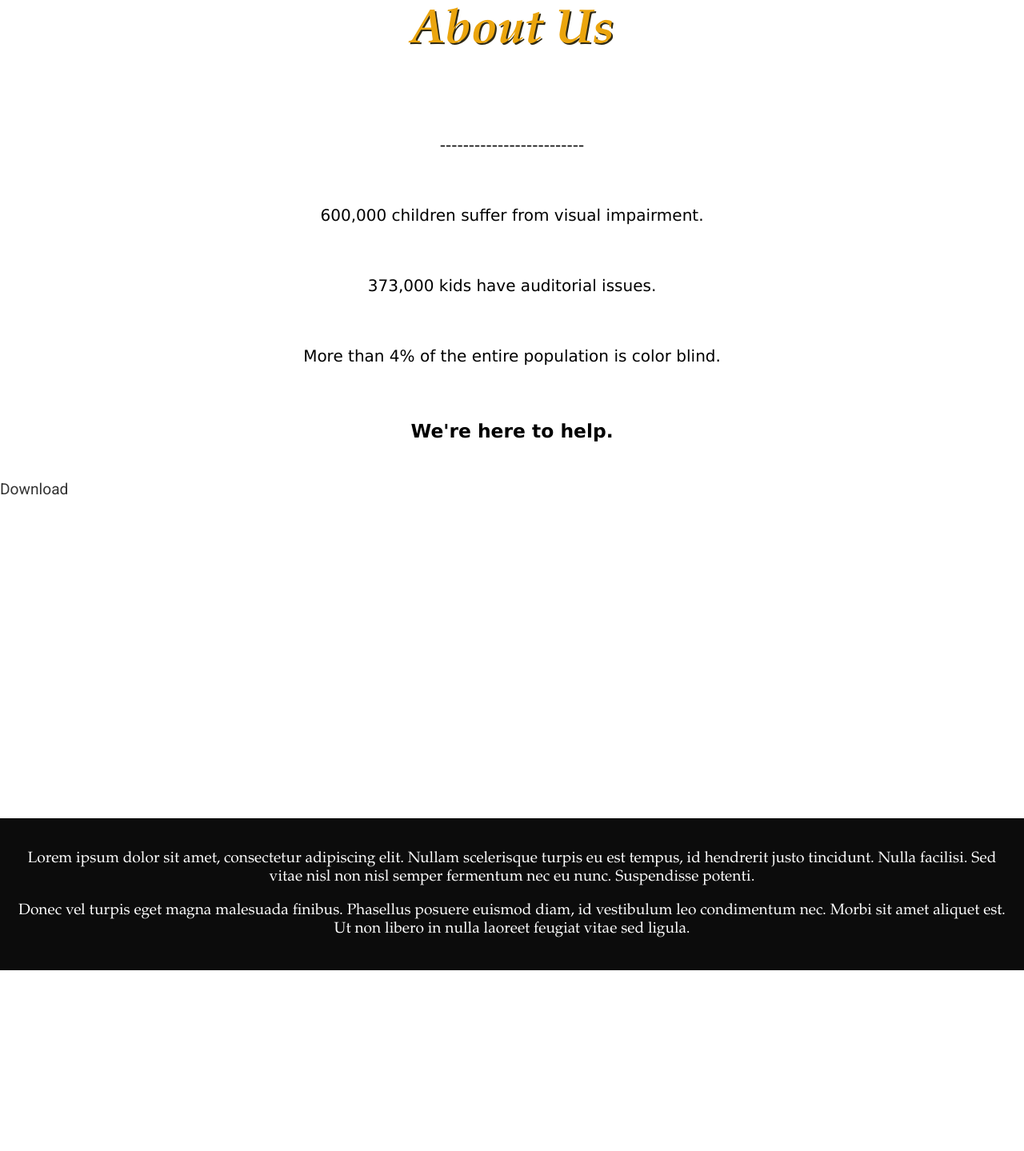
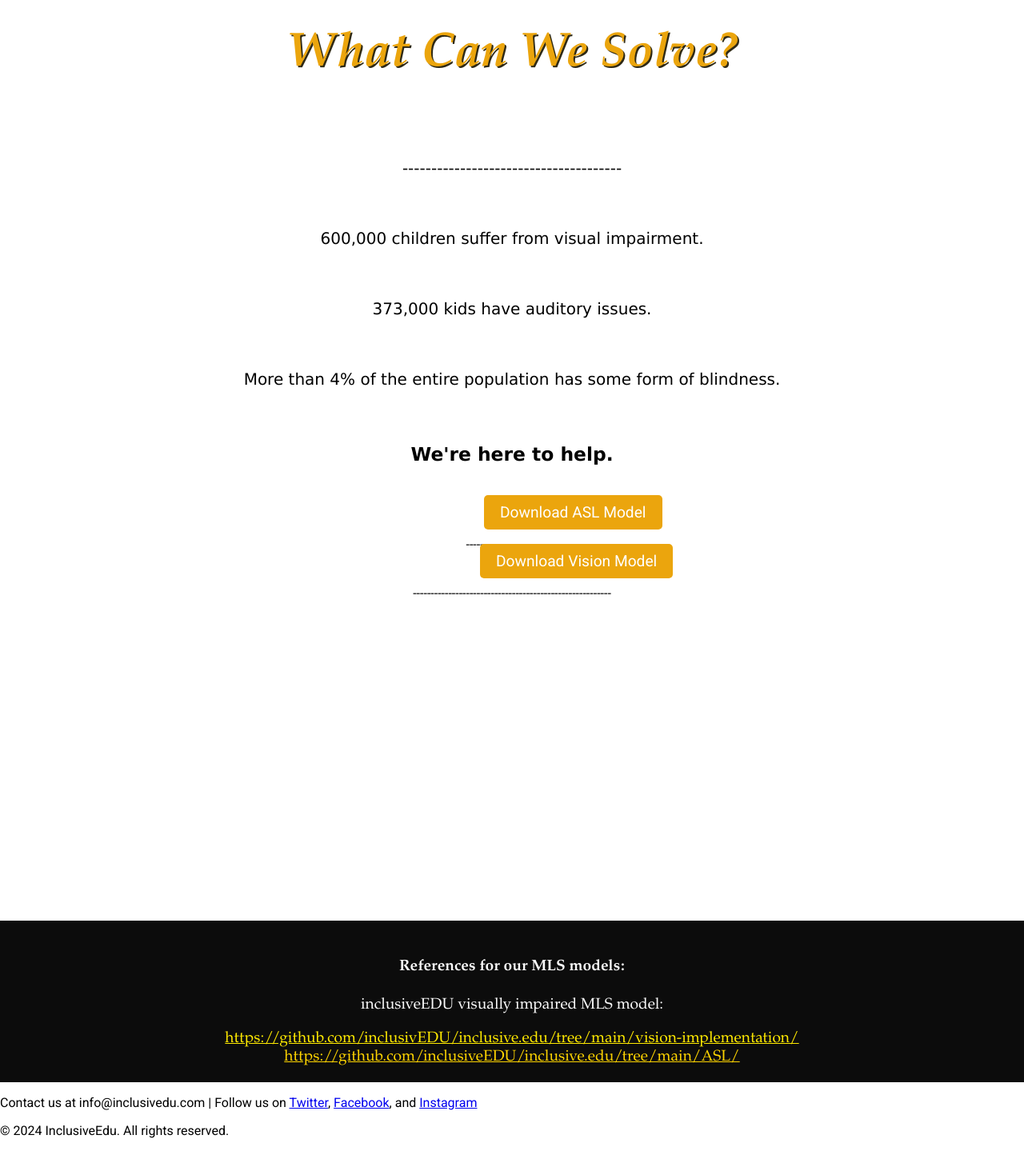
Before and after one commit to RahulThennarasu/CFC, a plain HTML site: page homepage.html in a window 1280 px wide. Shown: the part 590-2029 px from the top of the page at 80% size. Before the commit the page ends 1803 px from the top, so only its background shows below. Drawn offline with Linux system fonts and the light colour scheme.

Commit message:
Update homepage.html

```diff
--- a/homepage.html
+++ b/homepage.html
@@ -9,35 +9,59 @@
 </head>
 <body>
     <div class="container">
-        <a href="#" class="logo">Logo</a>
+        <a href="#" class="logo"><img src="screenshots/logo.png" alt="Logo"></a>
+        <p>~bridging gaps between the senses~</p>
         <ul class="nav">
             <li><a href="homepage.html">Home</a></li>
         </ul>
     </div>
 
     <div class="title-container">
-        <h1 class="big-title">InclusivEd</h1>
+        <h1 class="big-title">inclusive.edu</h1>
     </div>
     <div class="body">
-        <br><h2 class="header2">About Us</h2>
-        <div class = "body2">
-            <br> <p>-------------------------</p>
+        <br><h2 class="header2">What Can We Solve?</h2>
+        <div class="body2">
+            <br> <p>--------------------------------------</p>
             <br> <p>600,000 children suffer from visual impairment.</p>
-            <br> <p>373,000 kids have auditorial issues.</p>
-            <br> <p>More than 4% of the entire population is color blind.</p>
+            <br> <p>373,000 kids have auditory issues.</p>
+            <br> <p>More than 4% of the entire population has some form of blindness.</p>
             <br> <h3>We're here to help.</h3>
             <br>
-        </div class = "body2">
-        <ul class="nav">
-        <li><a href="download.html">Download</a></li>
-    </ul>
-    </div class="body">
+        </div>
+        <ul class="downloadButton">
+            <li><a href="files/ASL.zip" class="download-button" download="model2.zip">Download ASL Model</a></li>
+        </ul>
+        <div class = "center">
+            <br>
+            <a>-------------------------- </a>
+        </div>
+        <ul class="downloadButton2">
+            <li><a href="files/vision-implementation.zip" class="download-button" download="model2.zip">Download Vision Model</a></li>
+        </ul>
+        <div class = "center">
+            <br>
+            <a>-------------------------------------------------------- </a>
+        </div>
 
-    <!-- Additional content for scrolling -->
+    </div>
+
     <div class="bottom-content">
-        <p>Lorem ipsum dolor sit amet, consectetur adipiscing elit. Nullam scelerisque turpis eu est tempus, id hendrerit justo tincidunt. Nulla facilisi. Sed vitae nisl non nisl semper fermentum nec eu nunc. Suspendisse potenti.</p>
-        <p>Donec vel turpis eget magna malesuada finibus. Phasellus posuere euismod diam, id vestibulum leo condimentum nec. Morbi sit amet aliquet est. Ut non libero in nulla laoreet feugiat vitae sed ligula.</p>
+        <h4>References for our MLS models: </h4>
+        <div class="left-align">
+            <p>inclusiveEDU visually impaired MLS model:</p>
+            <a style="color:rgb(255, 234, 0);" href="https://github.com/RahulThennarasu/inclusive.edu/tree/main/vision-implementation/">https://github.com/inclusivEDU/inclusive.edu/tree/main/vision-implementation/</a>
+        </div>
+        <div class="left-align">
+            <a style="color:rgb(255, 213, 0);" href="https://github.com/RahulThennarasu/inclusive.edu/tree/main/ASL/">https://github.com/inclusiveEDU/inclusive.edu/tree/main/ASL/</a>
+        </div>
     </div>
+
+
+    <footer>
+        <p>Contact us at info@inclusivedu.com | Follow us on <a href="#">Twitter</a>, <a href="#">Facebook</a>, and <a href="#">Instagram</a></p>
+        <p>&copy; 2024 InclusiveEdu. All rights reserved.</p>
+    </footer>
 
     <script>
         window.addEventListener('scroll', function() {
@@ -45,8 +69,11 @@
             fadeInAll('.container img');
             fadeInAll('.container p');
             fadeInAll('.nav li');
-            fadeIn('.download-button');
-            fadeIn('.bottom-content');
+            fadeInAll('.bottom-content');
+            fadeInAll('.body2');
+            fadeInAll('.center');
+            fadeInAll('.leftAlign');
+            fadeInAll('.downloadButton');
         });
 
         function fadeIn(selector) {
```
